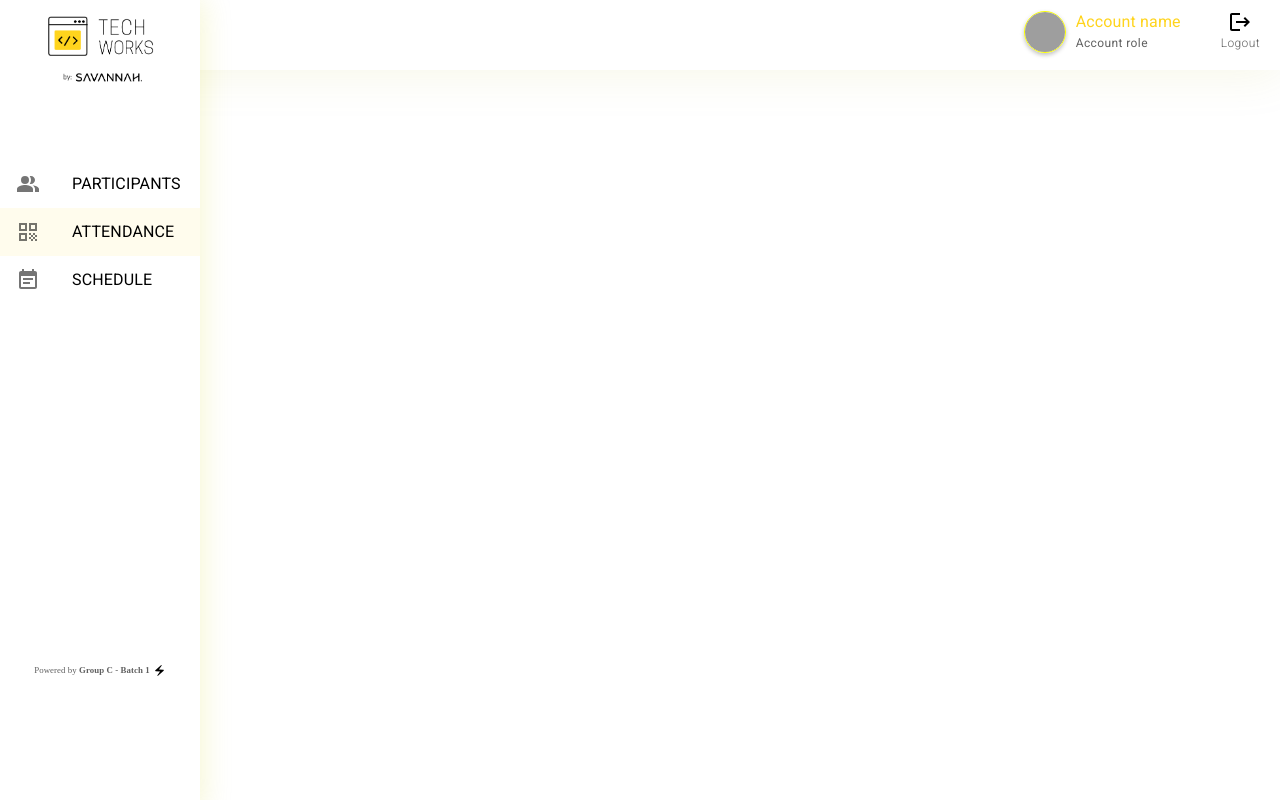
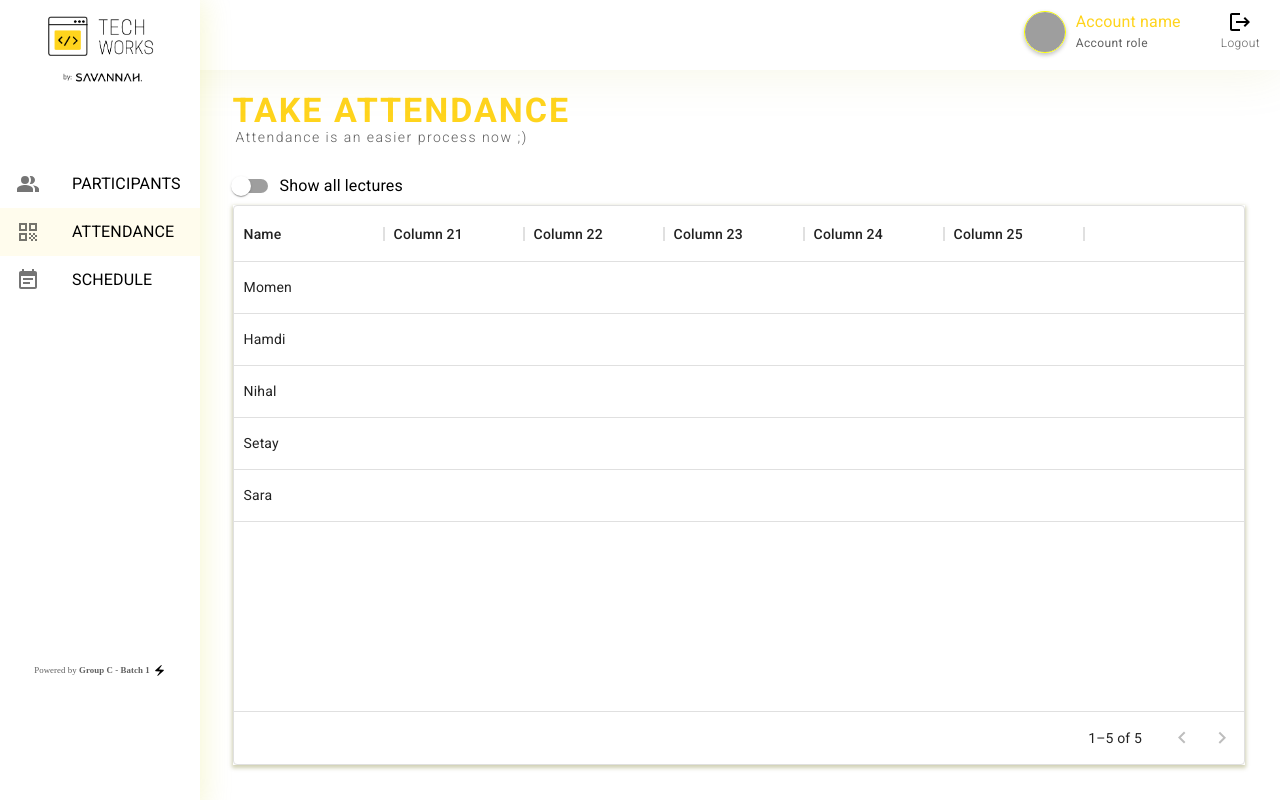
Before and after one commit to MomenAbdelwadoud/Techworks-Platform, a React (Create React App) app in the folder frontend/: page /attendance in a window 1280 px wide. Built offline with nearby package versions, Linux system fonts and the light colour scheme; grey boxes are pictures that could not be loaded.

Commit message:
Working on attendance page

```diff
--- a/frontend/src/App.js
+++ b/frontend/src/App.js
@@ -10,7 +10,7 @@ import LoginPage from "./pages/LoginPage";
 import SignupPage from "./pages/SignupPage";
 import CardPage from "./pages/CardPage";
 import MaillistPage from "./pages/MaillistPage";
-import QrcodePage from "./pages/QrcodePage";
+import AttendancePage from "./pages/AttendancePage";
 import SchedulePage from "./pages/SchedulePage";
 import NavBar from "./components/NavBar";
 import SideBar from "./components/SideBar";
@@ -73,7 +73,7 @@ function App() {
             ></Route>
             <Route
               path="/attendance"
-              element={<QrcodePage></QrcodePage>}
+              element={<AttendancePage></AttendancePage>}
             ></Route>
             <Route
               path="/schedule"
--- a/frontend/src/components/Title.jsx
+++ b/frontend/src/components/Title.jsx
@@ -5,7 +5,7 @@ import Typography from "@mui/material/Typography";
 const Title = ({title,caption}) => {
     return (
         <div style={{display:'flex',flexDirection:'column',alignItems:'start',marginBottom:'20px'}}>
-            <Typography variant="h3" fontFamily={'roboto'} letterSpacing={2} color="primary">
+            <Typography variant="h4" fontWeight='bold' fontFamily={'roboto'} letterSpacing={2} color="primary">
                 {title.toUpperCase()}
             </Typography>
             <Typography variant="body2" fontFamily={'roboto'} fontWeight="light" letterSpacing={1.5} color="secondary.light" style={{marginTop:'-5px',marginLeft:'3px'}}>
--- /dev/null
+++ b/frontend/src/pages/AttendancePage.js
@@ -0,0 +1,78 @@
+import React, { useState } from "react";
+import { DataGrid } from "@mui/x-data-grid";
+import Title from "../components/Title";
+import FormControlLabel from "@mui/material/FormControlLabel";
+import Switch from "@mui/material/Switch";
+import styles from "../styles/AttendancePage.module.css";
+
+export default function QrcodePage() {
+  const [showAll, setShowAll] = useState(false);
+
+  const handleChange = (event) => {
+    setShowAll(event.target.checked);
+  };
+
+  // TODO: Apply colors to the rows
+  // const attended = <span className={styles.yes}></span>;
+  // const didnt_attend = <span className={styles.no}></span>;
+
+  const participants = [
+    { id: 1, name: "Momen", col1: "Yes", col2: "No" },
+    { id: 2, name: "Hamdi" },
+    { id: 3, name: "Nihal" },
+    { id: 4, name: "Setay" },
+    { id: 5, name: "Sara" },
+  ];
+  const columns = [
+    { field: "name", headerName: "Name", width: 150 },
+    { field: "col1", headerName: "Column 1", width: 140 },
+    { field: "col2", headerName: "Column 2", width: 140 },
+    { field: "col3", headerName: "Column 3", width: 140 },
+    { field: "col4", headerName: "Column 4", width: 140 },
+    { field: "col5", headerName: "Column 5", width: 140 },
+    { field: "col6", headerName: "Column 6", width: 140 },
+    { field: "col7", headerName: "Column 7", width: 140 },
+    { field: "col8", headerName: "Column 8", width: 140 },
+    { field: "col9", headerName: "Column 9", width: 140 },
+    { field: "col10", headerName: "Column 10", width: 140 },
+    { field: "col11", headerName: "Column 11", width: 140 },
+    { field: "col12", headerName: "Column 12", width: 140 },
+    { field: "col13", headerName: "Column 13", width: 140 },
+    { field: "col14", headerName: "Column 14", width: 140 },
+    { field: "col15", headerName: "Column 15", width: 140 },
+    { field: "col16", headerName: "Column 16", width: 140 },
+    { field: "col17", headerName: "Column 17", width: 140 },
+    { field: "col18", headerName: "Column 18", width: 140 },
+    { field: "col19", headerName: "Column 19", width: 140 },
+    { field: "col20", headerName: "Column 20", width: 140 },
+    { field: "col21", headerName: "Column 21", width: 140 },
+    { field: "col22", headerName: "Column 22", width: 140 },
+    { field: "col23", headerName: "Column 23", width: 140 },
+    { field: "col24", headerName: "Column 24", width: 140 },
+    { field: "col25", headerName: "Column 25", width: 140 },
+  ];
+
+  return (
+    <div className="main">
+      <Title
+        title="Take Attendance"
+        caption="Attendance is an easier process now ;)"
+      ></Title>
+      <FormControlLabel
+        control={
+          <Switch color="primary" checked={showAll} onChange={handleChange} />
+        }
+        label="Show all lectures"
+      />
+      <div className={styles.table_container}>
+        <DataGrid
+          rows={participants}
+          columns={
+            showAll ? columns : columns.slice(0, 1).concat(columns.slice(-5))
+          }
+          pageSize={10}
+        ></DataGrid>
+      </div>
+    </div>
+  );
+}
--- a/frontend/src/pages/QrcodePage.js
+++ /dev/null
@@ -1,11 +0,0 @@
-import React from "react";
-import NavBar from "../components/NavBar";
-import SideBar from "../components/SideBar";
-
-export default function QrcodePage() {
-  return (
-    <div>
-        Scannn
-    </div>
-  );
-}
--- /dev/null
+++ b/frontend/src/styles/AttendancePage.module.css
@@ -0,0 +1,15 @@
+.yes{
+    color: #00a854;
+    width: 100%;
+    height: 100%;
+}
+.no{
+    color: #f04134;
+    width: 100%;
+    height: 100%;
+}
+.table_container{
+    background-color: white;
+    box-shadow: 0px 2px 4px 1px rgba(98, 100, 0, 0.3);
+    height: 70vh;
+}
--- a/frontend/src/styles/SchedulePage.module.css
+++ b/frontend/src/styles/SchedulePage.module.css
@@ -1,5 +1,5 @@
 .table_container{
     background-color: white;
     box-shadow: 0px 2px 4px 1px rgba(98, 100, 0, 0.3);
-    height: 350px;
+    height: 70vh;
 }
```
Also changed, not shown: frontend/src/pages/SchedulePage.js (+2 -7 lines), frontend/src/components/MenuItem.jsx (deleted).
